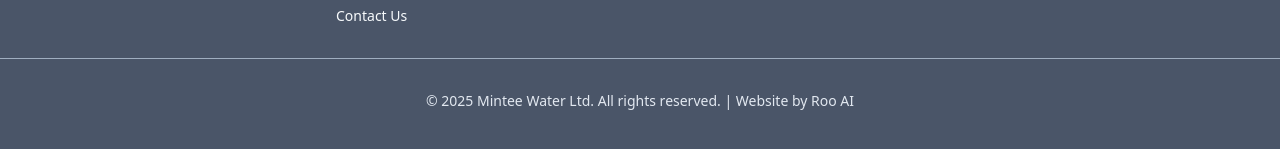
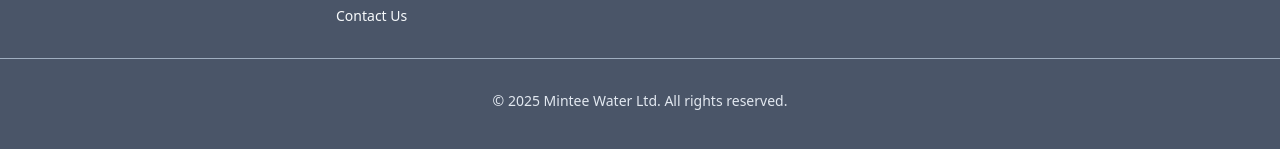
Before and after one commit to mattboostkit/minteeroo, a Next.js app: page / in a window 1280 px wide. Shown: the part 3076-3225 px from the top of the page. Built offline with nearby package versions, Linux system fonts and the light colour scheme.

Commit message:
chore: Remove AI attribution from footer

```diff
--- a/components/Footer.tsx
+++ b/components/Footer.tsx
@@ -58,7 +58,7 @@
         </div>
       </div>
       <div className="container mx-auto px-4 mt-8 pt-8 border-t border-neutral-dark text-center text-sm text-neutral">
-        © {new Date().getFullYear()} Mintee Water Ltd. All rights reserved. | Website by Roo AI
+        © {new Date().getFullYear()} Mintee Water Ltd. All rights reserved.
       </div>
     </footer>
   );
```
